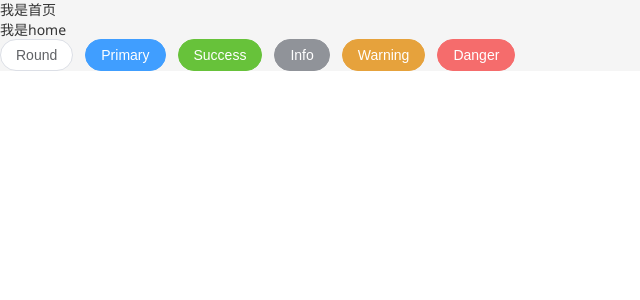
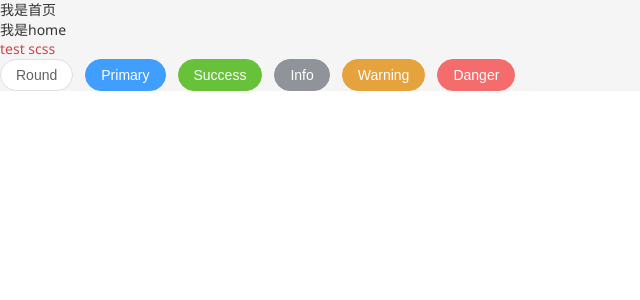
Before and after one commit to ChunamChunam/vue-rabbit, a Vue app: page / in a window 1280 px wide. Shown: the top 300 px of the page, without its empty margins (0-640 px from the left). Built offline with nearby package versions, Linux system fonts and the light colour scheme; no server answers.

Commit message:
scss自动导入

```diff
--- a/src/App.vue
+++ b/src/App.vue
@@ -6,6 +6,9 @@
 <template>
   <!-- 一级路由的位置 -->
   <RouterView />
+  <div class="test">
+    test scss
+  </div>
   <el-row class="mb-4">
     <el-button round>Round</el-button>
     <el-button type="primary" round>Primary</el-button>
@@ -16,4 +19,8 @@
   </el-row>
 </template>
 
-<style scoped></style>
+<style scoped lang="scss">
+.test {
+  color: $priceColor;
+}
+</style>
--- /dev/null
+++ b/src/styles/var.scss
@@ -0,0 +1,5 @@
+$xtxColor: #27ba9b;
+$helpColor: #e26237;
+$sucColor: #1dc779;
+$warnColor: #ffb302;
+$priceColor: #cf4444;
--- a/vite.config.js
+++ b/vite.config.js
@@ -40,6 +40,7 @@
                 // 自动导入定制化样式文件进行样式覆盖
                 additionalData: `
               @use "@/styles/element/index.scss" as *;
+              @use "@/styles/var.scss" as *;
             `,
             }
         }
```
